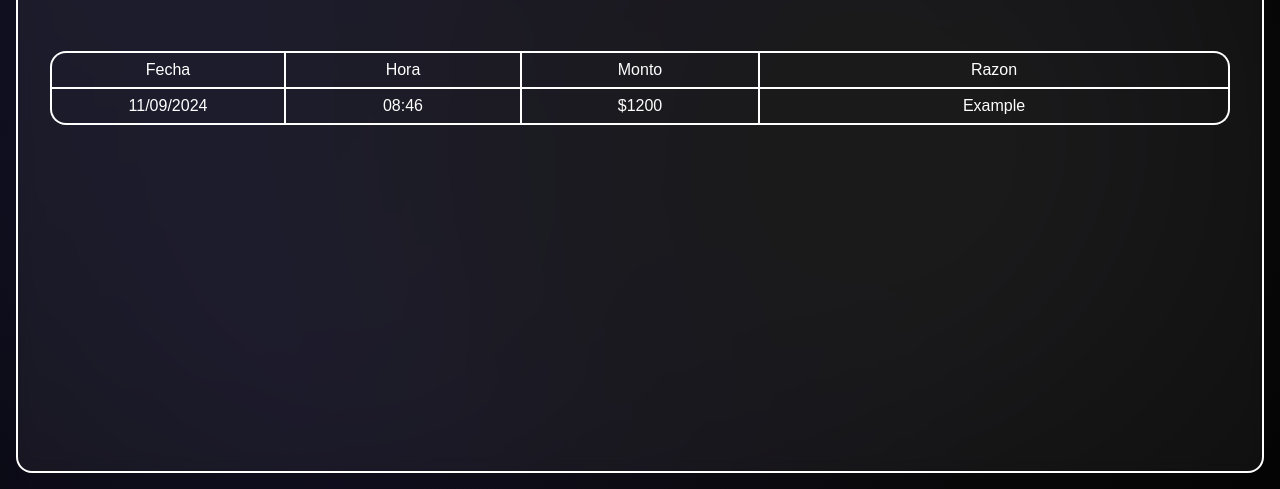
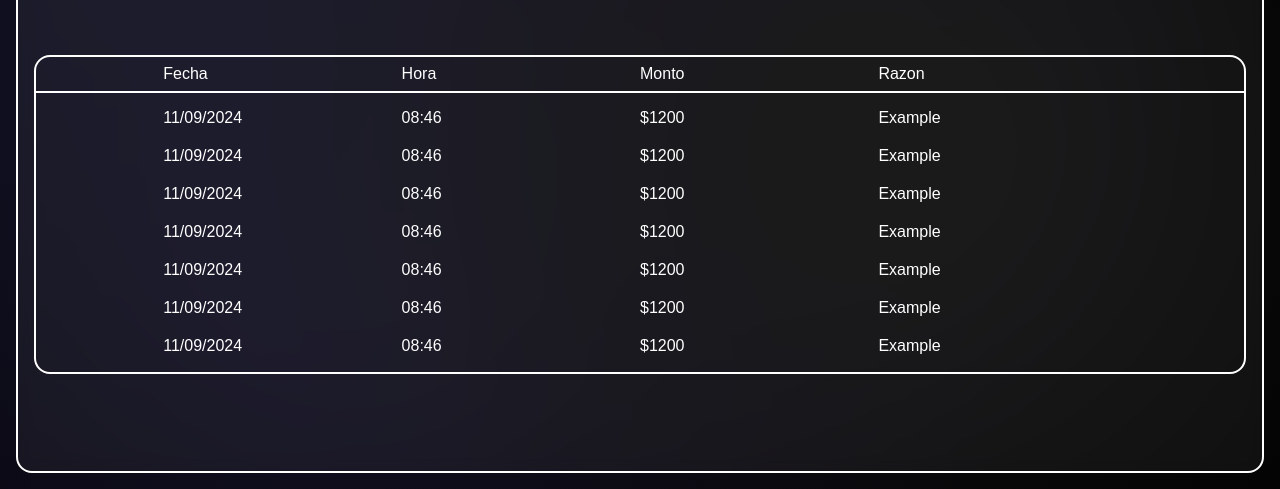
Before and after one commit to eitan-que/cuentas, a website: page informe/index.html in a window 1280 px wide. Shown: the part 311-800 px from the top of the page. Drawn offline with Linux system fonts and the light colour scheme.

Commit message:
v0.3
inforrme solo front

```diff
--- a/formulario/formulario.css
+++ b/formulario/formulario.css
@@ -6,7 +6,7 @@
     justify-content: center;
     align-items: center;
     width: 100%;
-    height: 100%;
+    height: 50%;
 }
 
 .input-field {
--- a/informe/index.html
+++ b/informe/index.html
@@ -16,19 +16,57 @@
         </ul>
     </header>
     <main class="container">
+        <div class="texts">
             <h1>Informe</h1>
             <br>
             <h3>Visualiza tus finanzas e identifica patrones. A medida que envies mas formularios, tendras mejores resultados.</h3>
+        </div>
         <br>
         <div class="dataGridContainer">
-            <div class="dataGrid">
-                <div class="dataRow" id="row0">
+            <div class="dataInfoRow dataRow" id="row0">
                 <div class="dataGridItem">Fecha</div>
                 <div class="dataGridItem">Hora</div>
                 <div class="dataGridItem">Monto</div>
                 <div class="dataGridItem">Razon</div>
             </div>
+            <div class="dataRowsContainer">
                 <div class="dataRow" id="row1">
+                    <div class="dataGridItem">11/09/2024</div>
+                    <div class="dataGridItem">08:46</div>
+                    <div class="dataGridItem">$<p>1200</p></div>
+                    <div class="dataGridItem">Example</div>
+                </div>
+                <div class="dataRow" id="row2">
+                    <div class="dataGridItem">11/09/2024</div>
+                    <div class="dataGridItem">08:46</div>
+                    <div class="dataGridItem">$<p>1200</p></div>
+                    <div class="dataGridItem">Example</div>
+                </div>
+                <div class="dataRow" id="row3">
+                    <div class="dataGridItem">11/09/2024</div>
+                    <div class="dataGridItem">08:46</div>
+                    <div class="dataGridItem">$<p>1200</p></div>
+                    <div class="dataGridItem">Example</div>
+                </div>
+                <div class="dataRow" id="row4">
+                    <div class="dataGridItem">11/09/2024</div>
+                    <div class="dataGridItem">08:46</div>
+                    <div class="dataGridItem">$<p>1200</p></div>
+                    <div class="dataGridItem">Example</div>
+                </div>
+                <div class="dataRow" id="row5">
+                    <div class="dataGridItem">11/09/2024</div>
+                    <div class="dataGridItem">08:46</div>
+                    <div class="dataGridItem">$<p>1200</p></div>
+                    <div class="dataGridItem">Example</div>
+                </div>
+                <div class="dataRow" id="row6">
+                    <div class="dataGridItem">11/09/2024</div>
+                    <div class="dataGridItem">08:46</div>
+                    <div class="dataGridItem">$<p>1200</p></div>
+                    <div class="dataGridItem">Example</div>
+                </div>
+                <div class="dataRow" id="row7">
                     <div class="dataGridItem">11/09/2024</div>
                     <div class="dataGridItem">08:46</div>
                     <div class="dataGridItem">$<p>1200</p></div>
--- a/informe/informe.css
+++ b/informe/informe.css
@@ -1,85 +1,49 @@
 .dataGridContainer {
     display: flex;
+    align-items: center;
+    justify-content: flex-start;
+    flex-direction: column;
+    width: 100%;
+    gap: 8px;
+    border: 2px solid #fff;
+    border-radius: 16px;
+    height: 50%;
+}
+
+.dataInfoRow {
+    border-bottom: 2px solid #fff;
+}
+
+.dataRowsContainer {
+    display: flex;
+    align-items: center;
+    justify-content: flex-start;
+    flex-direction: column;
     width: 100%;
     height: 100%;
-    justify-content: center;
-    align-items: flex-start;
     overflow-y: scroll;
+    gap: 4px;
     scrollbar-width: 4px;
-    scrollbar-color: #fff transparent;
-}
-
-.Test {
-    height: 400px;
-    background-color: red;
-}
-
-.dataGrid {
-    display: flex;
-    align-items: center;
-    justify-content: center;
-    flex-direction: column;
-    width: calc(100% - 32px);
-    height: auto;
+    scrollbar-color: rgba(255, 255, 255, .5) transparent;
 }
 
 .dataRow {
     display: flex;
     align-items: center;
     justify-content: center;
+    width: 100%;
+    padding: 8px;
     flex-direction: row;
-    width: 100%;
-    border-bottom: 2px solid var(--color-white);
+    transition: all .25s;
+}
+
+.dataRow:not(.dataInfoRow):hover {
+    background-color: rgba(255, 255, 255, .5);
 }
 
 .dataGridItem {
+    width: 20%;
+    height: auto;
     display: flex;
-    padding: 4px;
-    width: 20%;
     align-items: center;
-    justify-content: center;
-    height: 36px;
 }
-
-.dataRow:nth-child(1) .dataGridItem {
-    border-top: 2px solid var(--color-white);
-}
-
-.dataRow:nth-child(1) .dataGridItem:nth-child(1) {
-    border-radius: 16px 0 0 0;
-}
-
-.dataRow:nth-child(1) .dataGridItem:nth-child(4) {
-    border-radius: 0 16px 0 0;
-}
-
-.dataRow .dataGridItem:nth-child(1) {
-    border-left: 2px solid var(--color-white);
-    border-right: 2px solid var(--color-white);
-}
-
-.dataRow .dataGridItem:nth-child(4) {
-    width: 40%;
-    border-left: 2px solid var(--color-white);
-    border-right: 2px solid var(--color-white);
-}
-
-.dataRow .dataGridItem:nth-child(2) {
-    border-right: 2px solid var(--color-white);
-}
-
-.dataRow:last-child {
-    border-bottom: none;
-}
-
-.dataRow:last-child .dataGridItem {
-    border-bottom: 2px solid var(--color-white);
-}
-
-.dataRow:last-child .dataGridItem:nth-child(1) {
-    border-radius: 0 0 0 16px;
-}
-
-.dataRow:last-child .dataGridItem:nth-child(4) {
-    border-radius: 0 0 16px 0;
-}
--- a/styles.css
+++ b/styles.css
@@ -331,12 +331,23 @@ li a:hover::after {
 
 main {
     margin: 8px 0 16px 0;
-    padding: 64px 16px;
+    padding:  16px;
     display: flex;
     align-items: center;
+    justify-content: center;
     flex-direction: column;
     width: calc(100% - 32px);
-    height: 100%;
+    height: calc(100% - 10% - 32px);
+    overflow: hidden;
+}
+
+.texts {
+    display: flex;
+    align-items: center;
+    justify-content: center;
+    flex-direction: column;
+    width: 100%;
+    height: auto;
 }
 
 h3 {
@@ -350,7 +361,7 @@ h3 {
     justify-content: space-around;
     align-items: center;
     width: 100%;
-    height: 100%;
+    height: 50%;
     gap: 16px;
 }
 
```
Also changed, not shown: formulario/index.html (+4 -2 lines), index.html (+5 -3 lines). Lines whose indentation alone changed are shown as unchanged.
